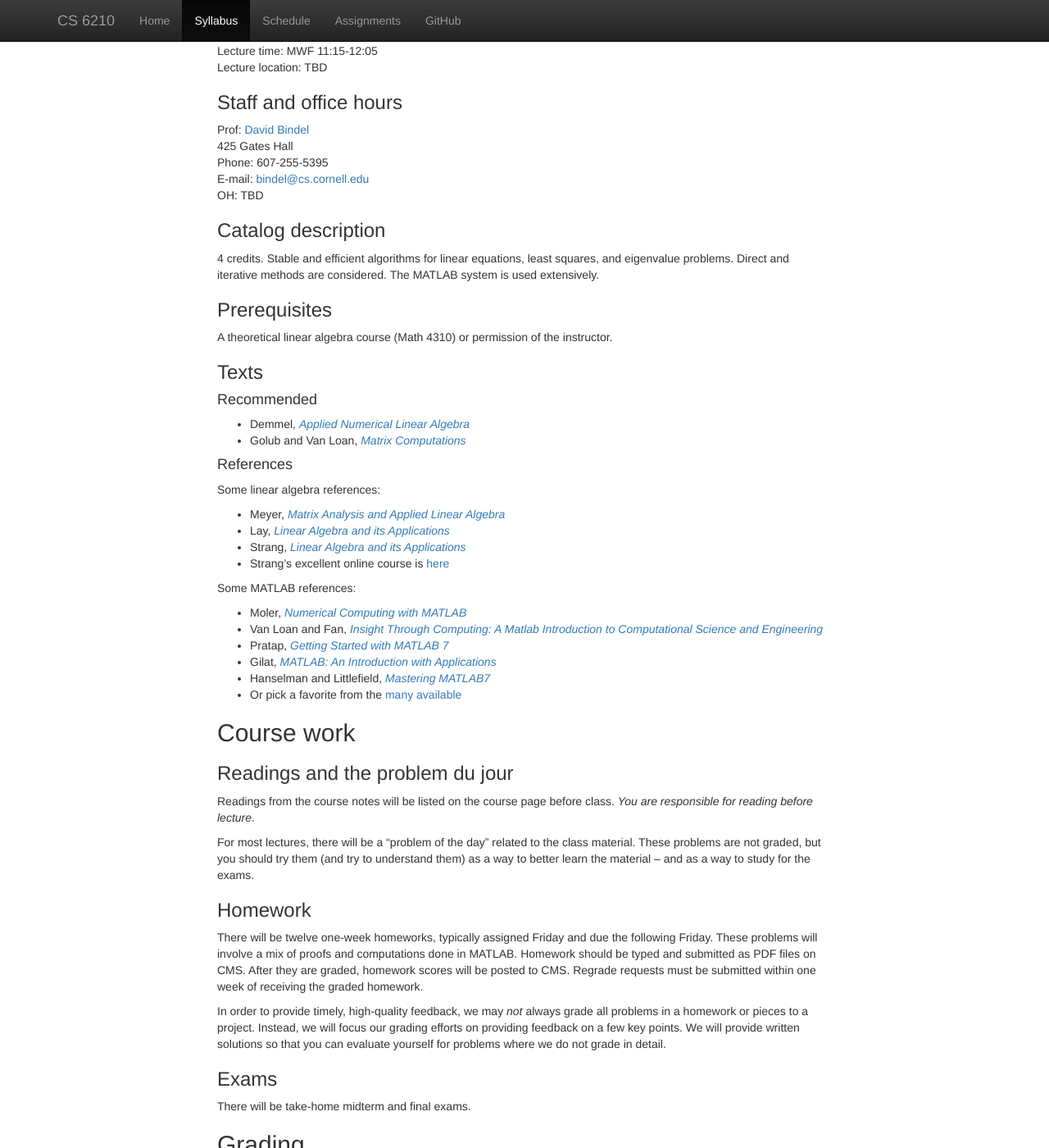
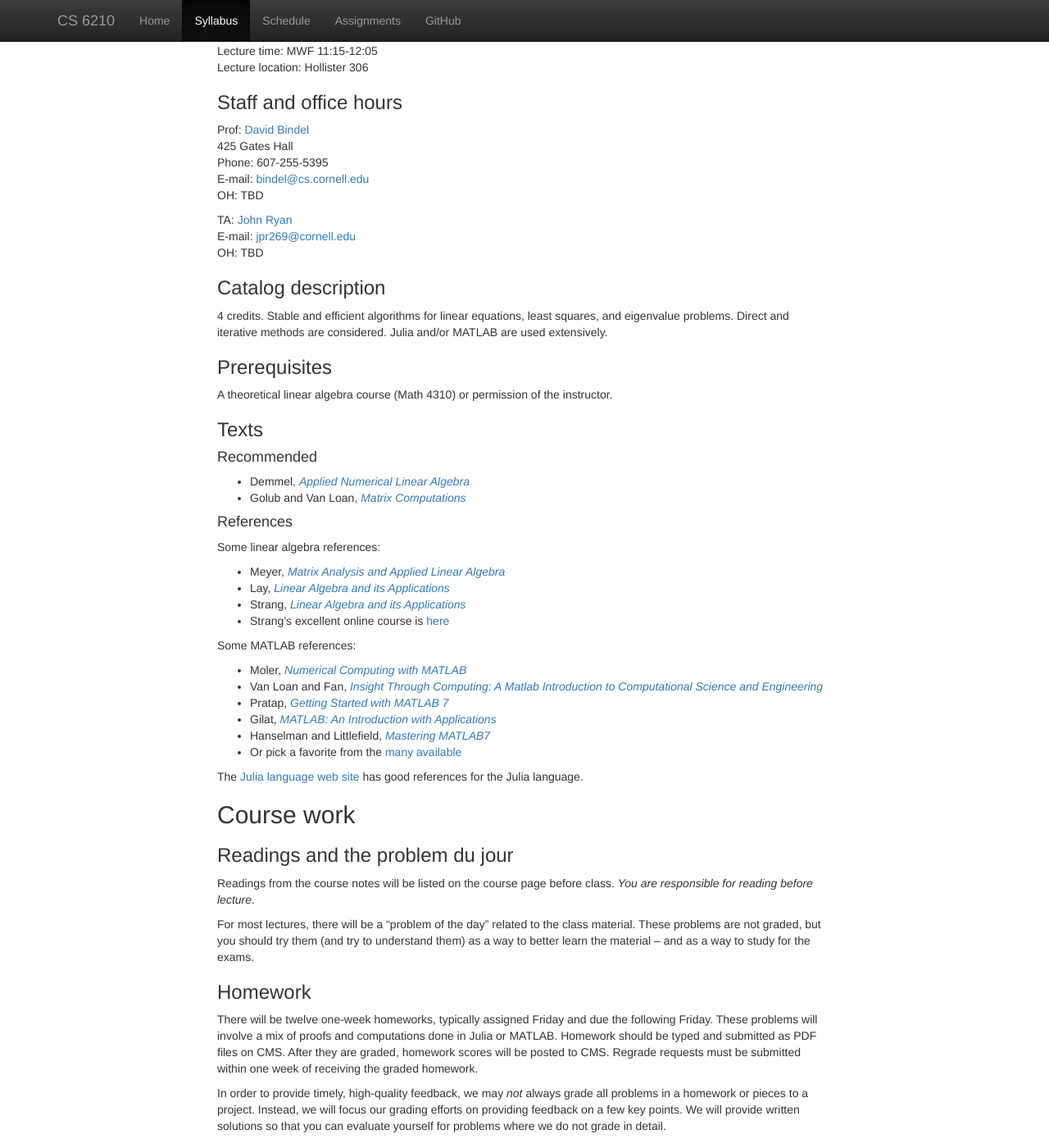
Before and after one commit to dbindel/cs6210-f19, a Jekyll site: the page built from web/syllabus.md, in a window 1280 px wide and 1400 px high, scrolled down 194 px. Shown: the whole window at 82% size. Built offline with Jekyll 4.4.1, drawn with Linux system fonts in a browser that asks for light colours; nearby versions of some CDN libraries.

Commit message:
Update with correct room, John Ryan, and Julia.

```diff
--- a/web/_includes/head.html
+++ b/web/_includes/head.html
@@ -11,7 +11,7 @@
     <div class="col-xs-5 col-sm-6 col-md-6 col-lg-6">
       <p>
         Lecture: MWF 11:10-12:05<br/>
-        Location: TBD<br/>
+        Location: Hollister 306<br/>
         Course material: <a href="https://www.github.com/dbindel/cs6210-f19/">GitHub</a>
       </p>
     </div>
--- a/web/syllabus.md
+++ b/web/syllabus.md
@@ -7,7 +7,7 @@ layout:     main
 
 CS 6210, Fall 2019
 Lecture time: MWF 11:15-12:05
-Lecture location: TBD
+Lecture location: Hollister 306
 
 ### Staff and office hours
 
@@ -17,11 +17,15 @@ Phone: 607-255-5395
 E-mail: <bindel@cs.cornell.edu>
 OH: TBD
 
+TA: [John Ryan](https://www.johnpaulryan.com/)
+E-mail: <jpr269@cornell.edu>
+OH: TBD
+
 ### Catalog description
 
 4 credits.  Stable and efficient algorithms for linear equations, least
 squares, and eigenvalue problems. Direct and iterative methods are
-considered. The MATLAB system is used extensively.
+considered. Julia and/or MATLAB are used extensively.
 
 ### Prerequisites
 
@@ -54,6 +58,9 @@ Some MATLAB references:
 - Hanselman and Littlefield, [_Mastering MATLAB7_][hanselman]
 - Or pick a favorite from the [many available][mathworks-books]
 
+The [Julia language web site](https://julialang.org/) has good references
+for the Julia language.
+
 [demmel]: https://www.amazon.com/Applied-Numerical-Linear-Algebra-Demmel/dp/0898713897/
 [gvl]: https://www.amazon.com/Computations-Hopkins-Studies-Mathematical-Sciences/dp/B00BD2DVIC/
 [meyer]: http://www.amazon.com/gp/product/0898714540/qid=1137779618/sr=2-1/ref=pd_bbs_b_2_1/002-5247186-8320001
@@ -82,12 +89,11 @@ material -- and as a way to study for the exams.
 
 ### Homework
 
-There will be twelve one-week homeworks, typically assigned Friday
-and due the following Friday.  These problems will involve a mix
-of proofs and computations done in MATLAB.  Homework should be typed and
-submitted as PDF files on CMS.  After they are graded, homework scores
-will be posted to CMS.  Regrade requests must be submitted within one
-week of receiving the graded homework.
+There will be twelve one-week homeworks, typically assigned Friday and due the
+following Friday.  These problems will involve a mix of proofs and computations
+done in Julia or MATLAB.  Homework should be typed and submitted as PDF files
+on CMS.  After they are graded, homework scores will be posted to CMS.  Regrade
+requests must be submitted within one week of receiving the graded homework.
 
 In order to provide timely, high-quality feedback, we may *not* always
 grade all problems in a homework or pieces to a project.  Instead, we
```
